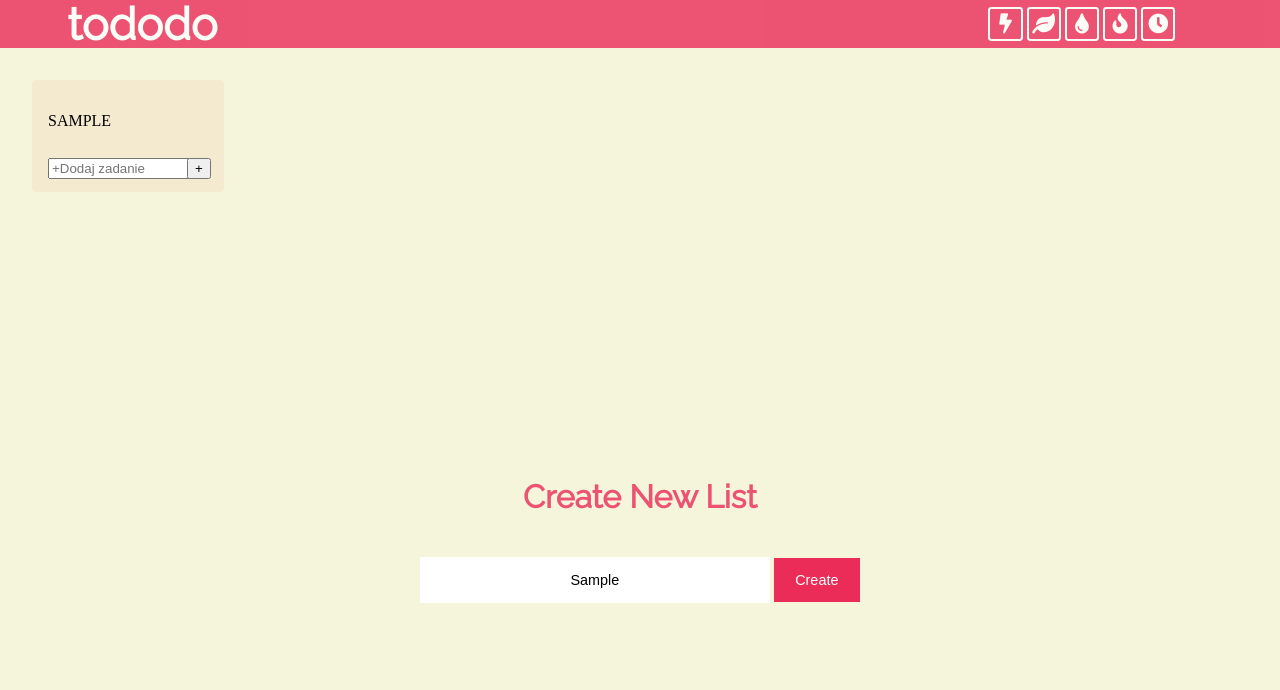
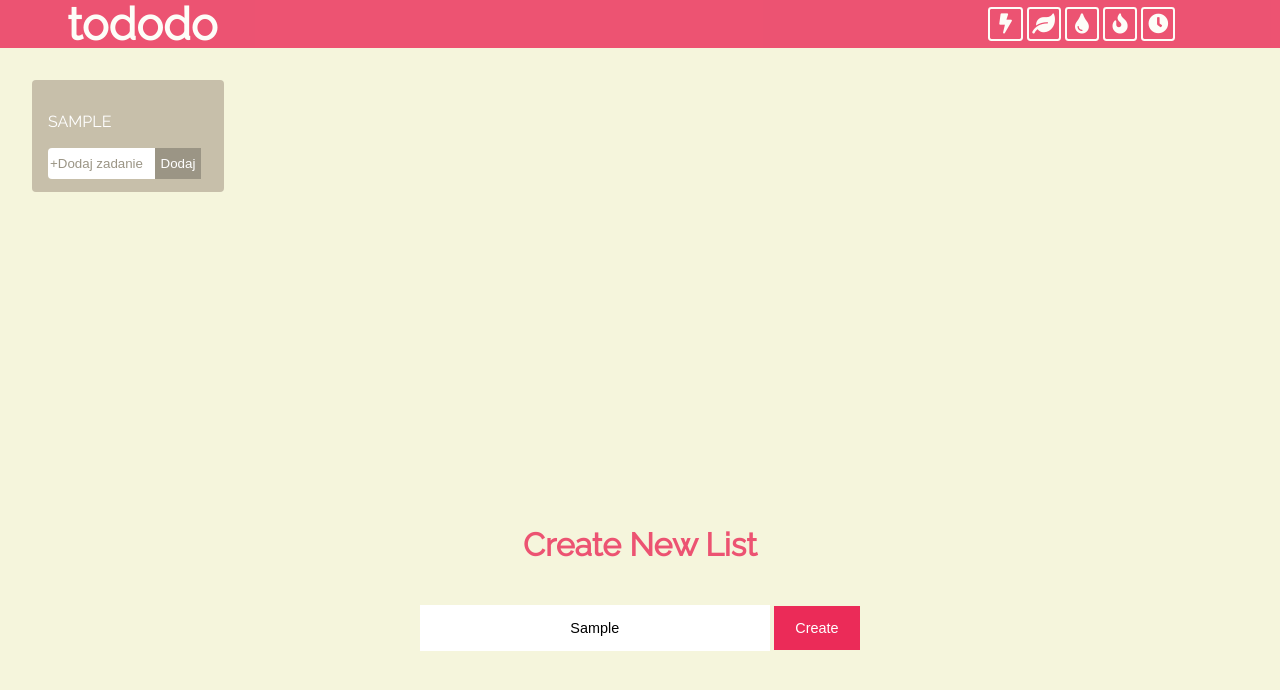
Before and after one commit to kamil-gorny/StayProductive---JavaScript-Project-, a plain HTML site: page index.html in a window 1280 px wide. Both pictures are taken after typing "Sample" into the empty fields and a click on the button "Create". Drawn offline with Linux system fonts and the light colour scheme.

Commit message:
styled taskboard

```diff
--- a/main.js
+++ b/main.js
@@ -3,6 +3,7 @@ var taskController = (function(){
     var TaskBoard = function(id, name){
         this.id = id;
         this.name = name;
+        this.arr =[];
     };
 
     var Task = function(id, description){
@@ -84,7 +85,7 @@ var uiController = (function(){
         addTaskBoardUi: function(obj){
             var html, newhtml, element;
             element = DOMStrings.taskBoardContainer;
-            html = '<div class="container"><p>%NAME%</p><form action=""><input type="text" class="container-input" placeholder="+Dodaj zadanie"/><input type="submit" class="container-button" value="+"></form></div>'
+            html = '<div class="container"><p class="taskBoardName">%NAME%</p><form action=""><input type="text" class="container-input" placeholder="+Dodaj zadanie"/><input type="submit" class="container-button" value="Dodaj"></form></div>'
             newhtml = html.replace('%NAME%', obj.toUpperCase());
             document.querySelector(element).insertAdjacentHTML('beforeend', newhtml);
         }
--- a/style.css
+++ b/style.css
@@ -4,6 +4,7 @@ body {
   margin: 0;
   padding: 0;
   background-color: #f5f5dc;
+  font-family: "Raleway";
 }
 h1 {
   font-family: "Raleway", sans-serif;
@@ -217,18 +218,39 @@ header h1 {
   width: 12.5vw;
   min-height: 5em;
   padding: 1em;
-  background-color: #f4ead0;
+  background-color: #c7bfaa;
+  /*f4ead0*/
   border-radius: .25rem;
   position: relative;
+  float:left;
 }
 
 .container-input{
   position: absolute;
   bottom: 1em;
-  width: 11vw;
+  width: 10vw;
 }
 .container-button{
   position: absolute;
   bottom: 1em;
-  right:1em;
+  right: 1.7em;
+  background-color: #9b9585;
+  color:#fff;
+  border:none;
+  height: 1.9rem;
+
 }
+.container-input{
+  border:none;
+  height:1.8rem;
+  background-color: #fff;
+  color:#9b9585;
+  border-top-left-radius:.25rem;
+  border-bottom-left-radius:.25rem;
+}
+.container-input::placeholder{
+  color:#9b9585;
+}
+.taskBoardName{
+  color: white;
+}
```
Also changed, not shown: index.html (+2 -2 lines).
